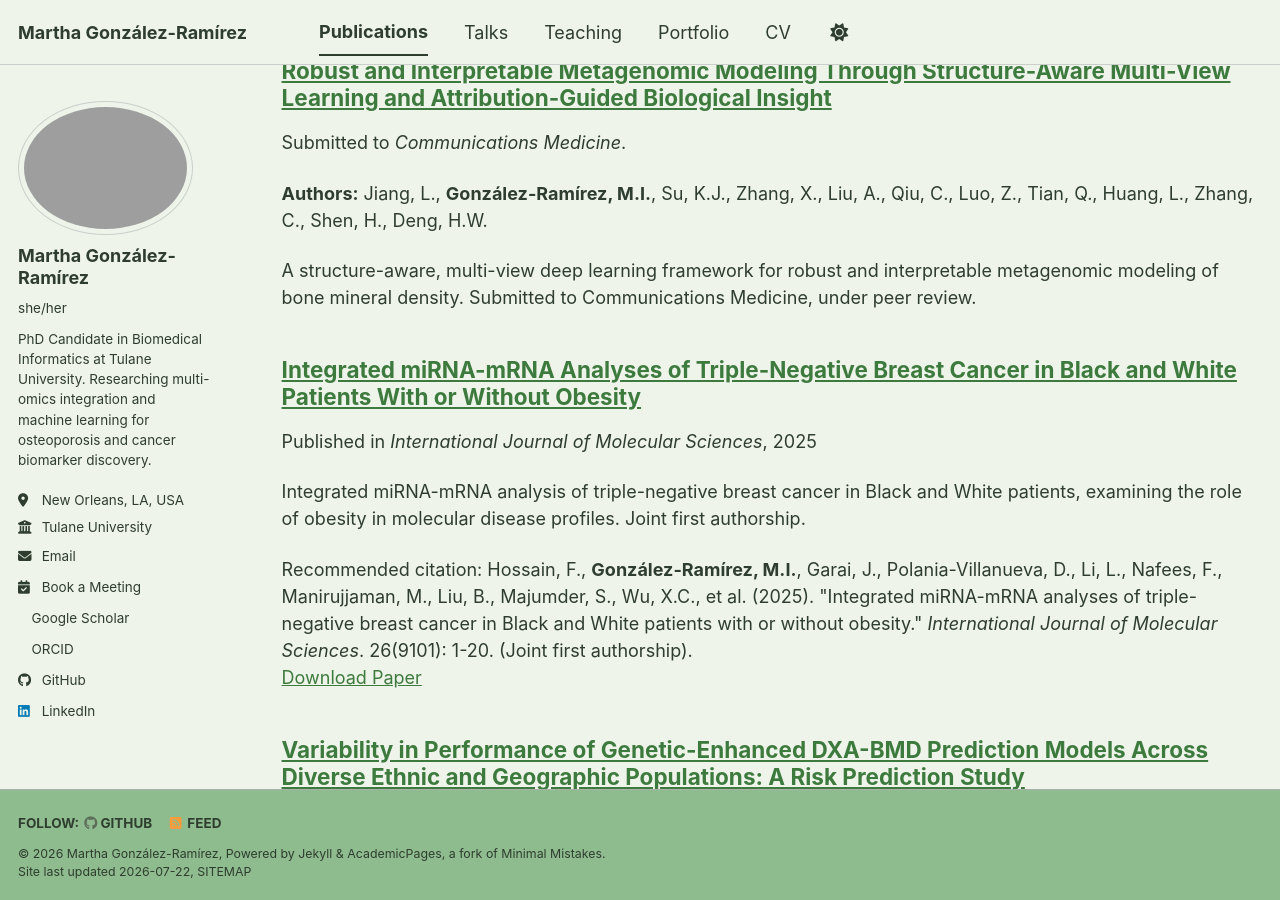
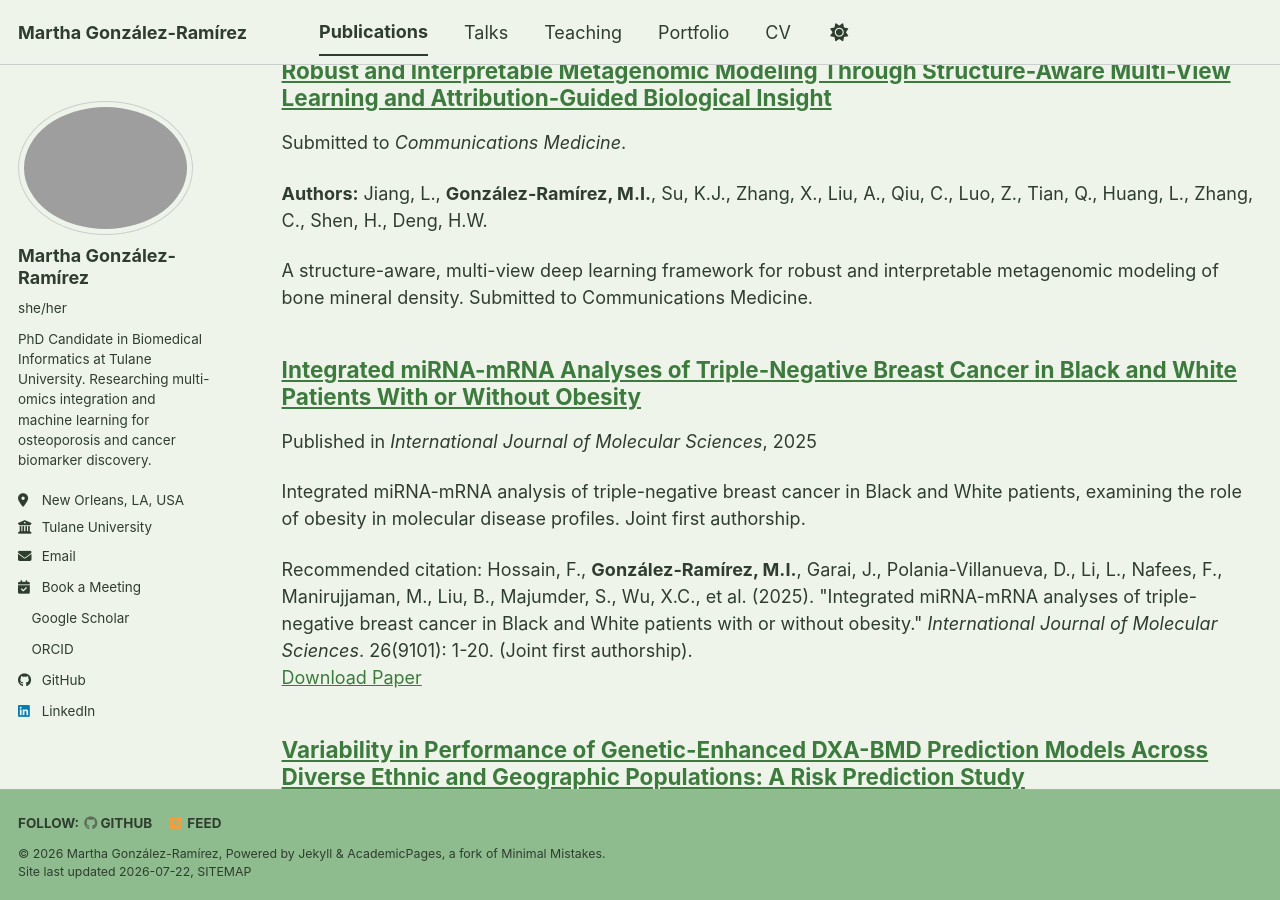
Before and after one commit to migonzalezr/migonzalezr.github.io, a Jekyll site: the page built from _pages/publications.html, in a window 1280 px wide and 900 px high, scrolled down 1770 px. Built offline with Jekyll 4.4.1, drawn with Linux system fonts in a browser that asks for light colours; a style sheet for code colours, icons or effects is not loaded.

Commit message:
Update excerpt and citation for clarity
Removed 'under peer review' from the excerpt and citation.

```diff
--- a/_publications/2025-06-08-paper-title-number-5.md
+++ b/_publications/2025-06-08-paper-title-number-5.md
@@ -3,11 +3,11 @@
 collection: publications
 category: manuscripts
 permalink: /publication/2026-communications-medicine-metagenomic-modeling
-excerpt: 'A structure-aware, multi-view deep learning framework for robust and interpretable metagenomic modeling of bone mineral density. Submitted to Communications Medicine, under peer review.'
+excerpt: 'A structure-aware, multi-view deep learning framework for robust and interpretable metagenomic modeling of bone mineral density. Submitted to Communications Medicine.'
 date: 2026-01-01
 venue: 'Communications Medicine'
 status: 'submitted'
 authors: 'Jiang, L., <strong>González-Ramírez, M.I.</strong>, Su, K.J., Zhang, X., Liu, A., Qiu, C., Luo, Z., Tian, Q., Huang, L., Zhang, C., Shen, H., Deng, H.W.'
-citation: 'Jiang, L., <strong>Gonzalez-Ramirez, M.I.</strong>, Su, K.J., Zhang, X., Liu, A., Qiu, C., Luo, Z., Tian, Q., Huang, L., Zhang, C., Shen, H., Deng, H.W. Robust and Interpretable Metagenomic Modeling Through Structure-Aware Multi-View Learning and Attribution-Guided Biological Insight. Submitted to <i>Communications Medicine</i>. Under peer review.'
+citation: 'Jiang, L., <strong>Gonzalez-Ramirez, M.I.</strong>, Su, K.J., Zhang, X., Liu, A., Qiu, C., Luo, Z., Tian, Q., Huang, L., Zhang, C., Shen, H., Deng, H.W. Robust and Interpretable Metagenomic Modeling Through Structure-Aware Multi-View Learning and Attribution-Guided Biological Insight. Submitted to <i>Communications Medicine</i>.'
 ---
 This manuscript introduces a structure-aware, multi-view machine learning framework for metagenomic modeling that improves both predictive robustness and biological interpretability, with applications to bone mineral density prediction.
```
